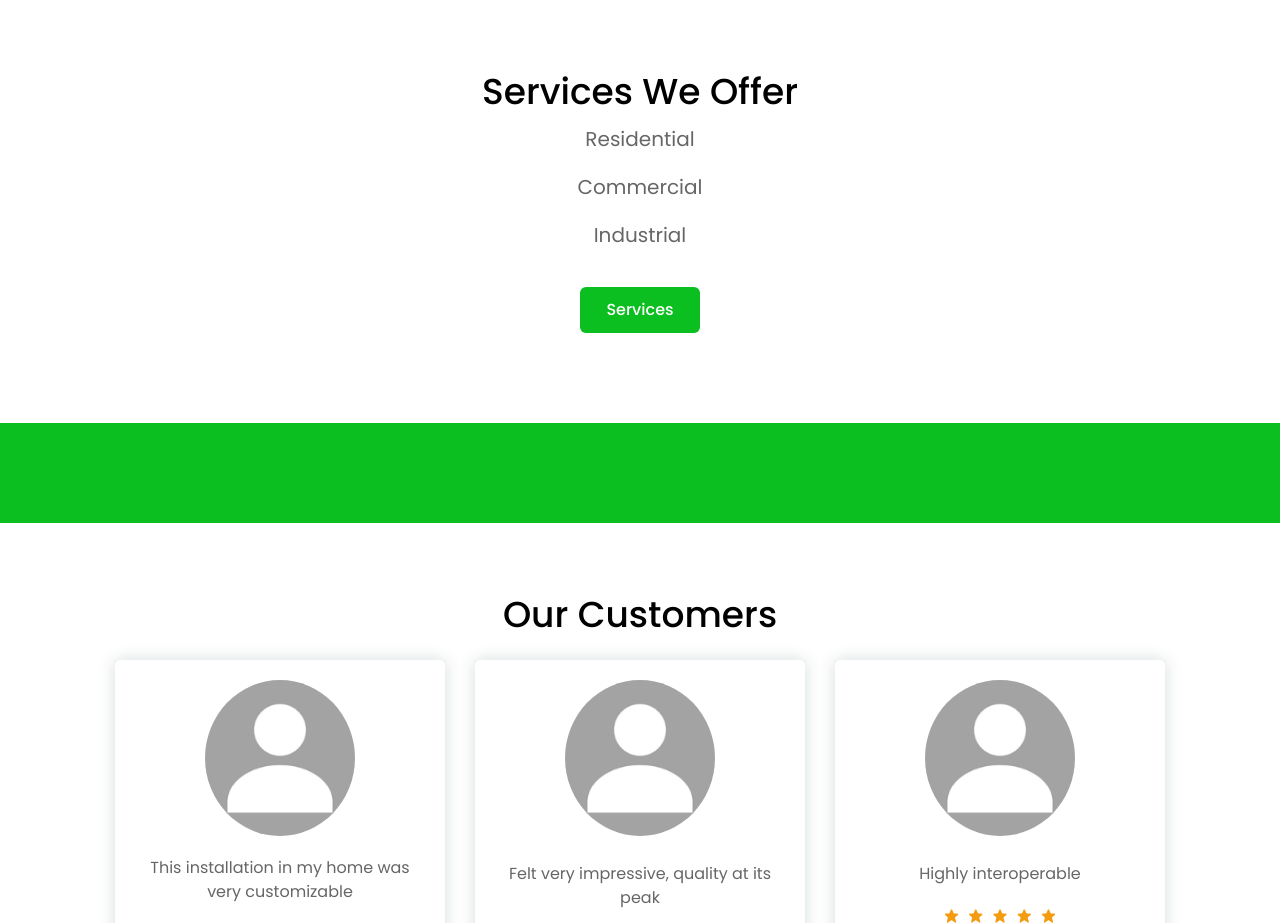
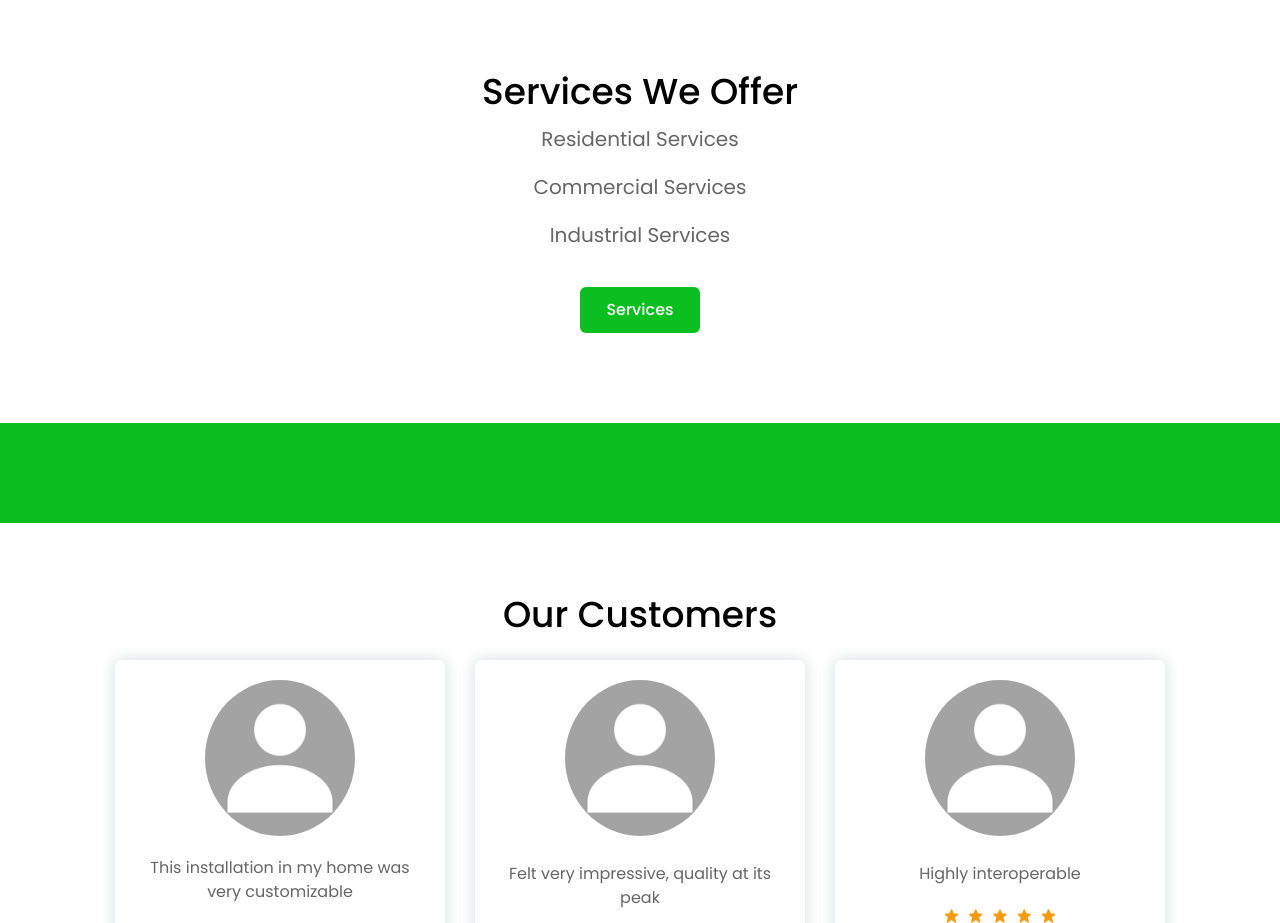
Before and after one commit to Meerasrilekha/DevopsProject, a website: page public/index.html in a window 1280 px wide. Shown: the part 1340-2263 px from the top of the page. Drawn offline with nearby package versions, Linux system fonts and the light colour scheme; no server answers.

Commit message:
Added small update in feature-update branch

```diff
--- a/public/index.html
+++ b/public/index.html
@@ -52,9 +52,9 @@
     <section class="services" id="services">
         <div class="heading">
             <h2>Services We Offer</h2>
-            <p>Residential</p>
-            <p>Commercial</p>
-            <p>Industrial</p>
+            <p>Residential Services</p>
+            <p>Commercial Services</p>
+            <p>Industrial Services</p>
             <a href="services.html" class="btn">Services</a>
         </div>
     </section>
```
